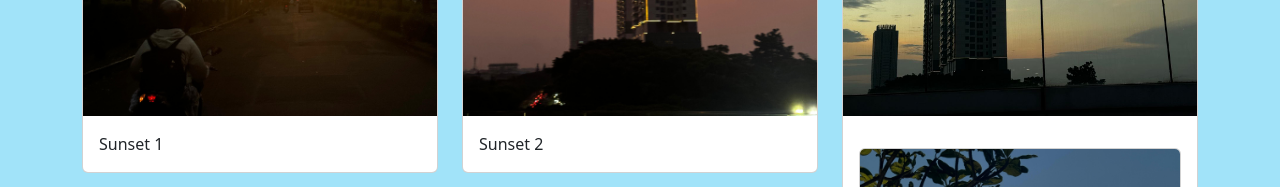
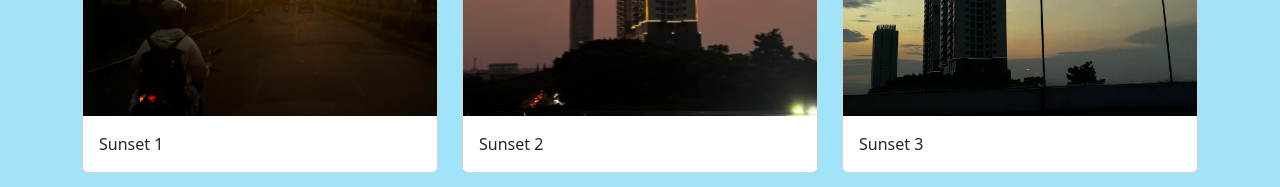
Before and after one commit to veryrareuser/magang, a plain HTML site: page index.html in a window 1280 px wide. Shown: the part 1740-1927 px from the top of the page. Drawn offline with nearby package versions, Linux system fonts and the light colour scheme.

Commit message:
Update index.html

```diff
--- a/index.html
+++ b/index.html
@@ -103,7 +103,7 @@
             <div class="card">
               <img src="img/projects/IMG-20250522-WA0062.jpg" class="card-img-top" alt="Sunset 3" />
               <div class="card-body">
-                <p class="Sunset 3</p>
+                <p class="card-text">Sunset 3</p>
               </div>
             </div>
           </div>
```
